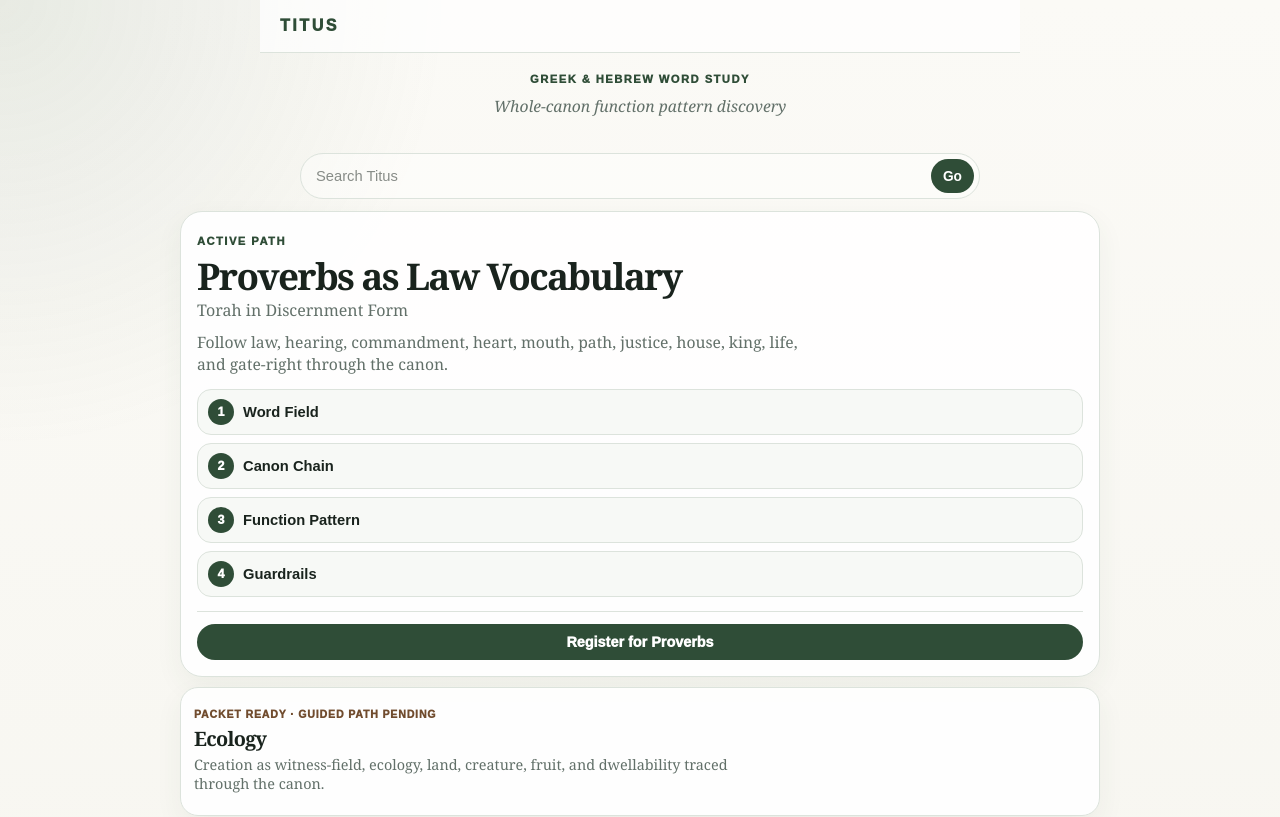
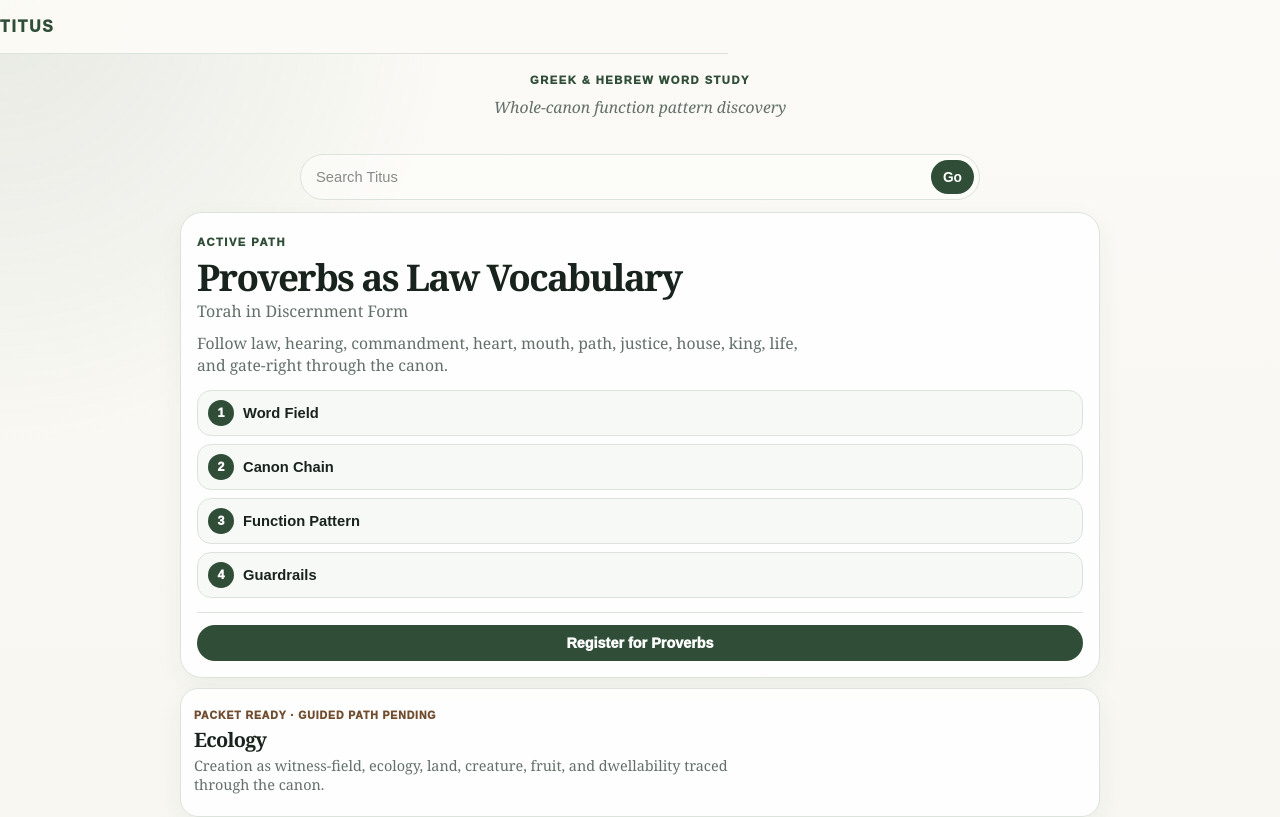
Before and after one commit to optical-lift/titus, a Next.js app: page / in a window 1280 px wide. Shown: the top 817 px of the page. Built offline with nearby package versions, Linux system fonts and the light colour scheme.

Commit message:
Match global Titus header to original homepage styling

```diff
--- a/app/globals.css
+++ b/app/globals.css
@@ -1642,3 +1642,30 @@ ol {
     padding: 15px 18px 20px;
   }
 }
+
+
+/* Match global Titus chrome to original homepage title strip */
+
+.titus-site-header {
+  position: sticky;
+  top: 0;
+  z-index: 40;
+  display: flex;
+  align-items: center;
+  justify-content: space-between;
+  min-height: 54px;
+  margin: 0 calc(var(--page-pad) * -1);
+  padding: 0 var(--page-pad);
+  border-bottom: 1px solid var(--line);
+  background: rgba(251, 250, 246, 0.96);
+  backdrop-filter: blur(14px);
+  font-family: var(--ui-font);
+}
+
+.titus-site-header__brand {
+  color: var(--accent-dark);
+  font-size: 0.98rem;
+  font-weight: 950;
+  letter-spacing: 0.12em;
+  text-transform: uppercase;
+}
```
